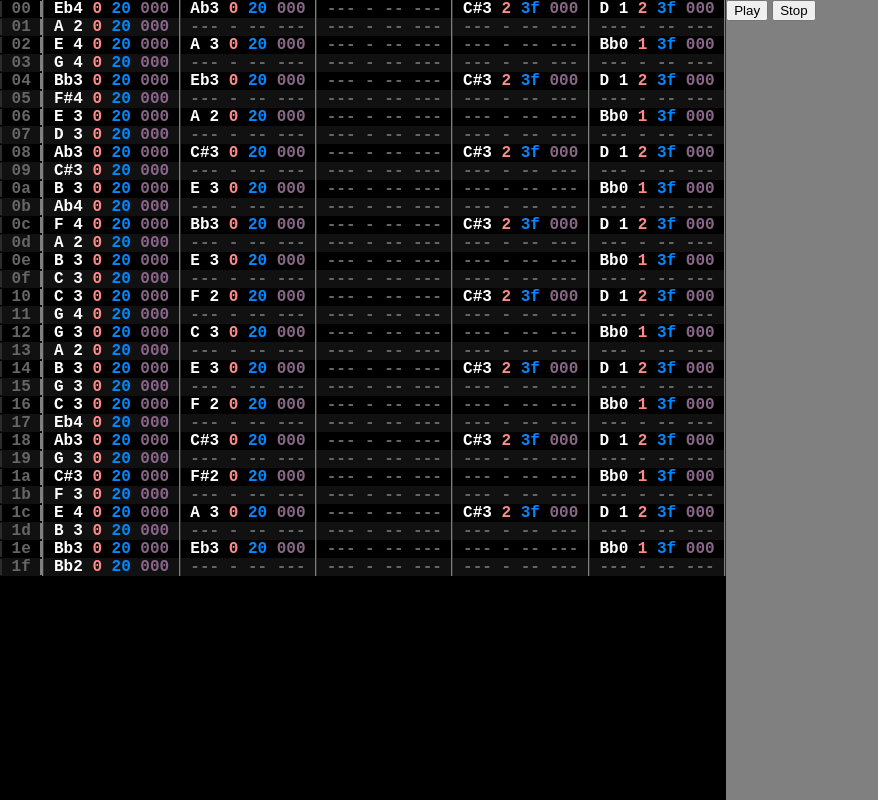
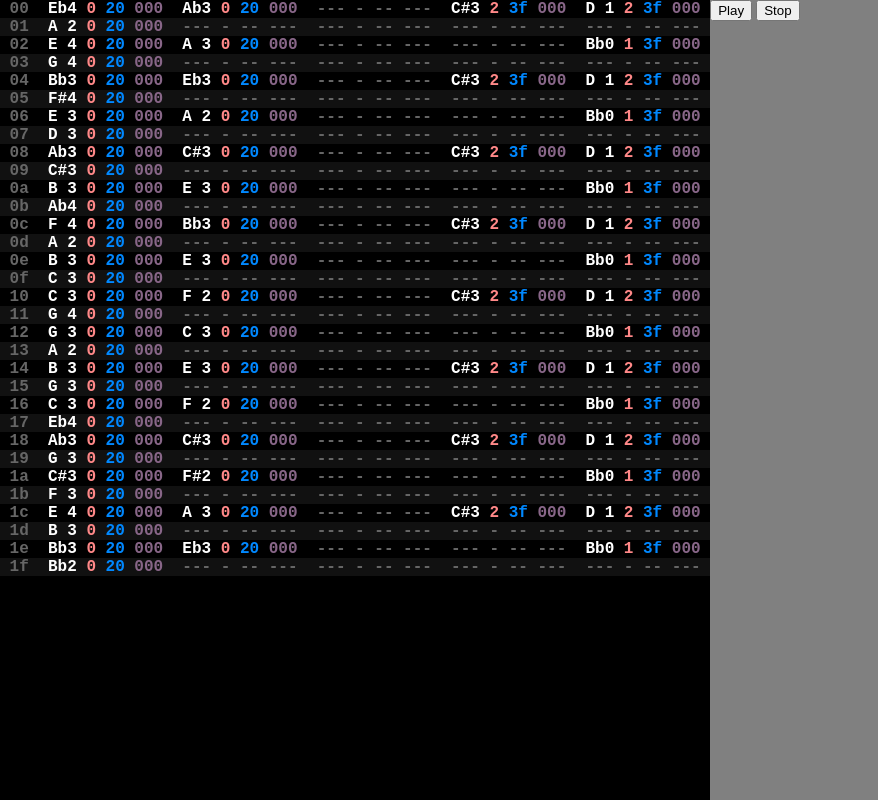
Before and after one commit to jacobabrennan/audio_test, a plain HTML site: page index.html in a window 1280 px wide. Shown: the whole page, without its empty margins (0-878 px from the left). Drawn offline with Linux system fonts and the light colour scheme.

Commit message:
Remove malfunctioning borders

```diff
--- a/style.css
+++ b/style.css
@@ -69,8 +69,6 @@ body {
 }
 .pattern_cell, .pattern_row_indicator, .pattern_header_channel {
     padding: 0ch 1ch;
-    border-right: 2px inset grey;
-    border-left: 2px inset grey;
 }
 .pattern_cell > input {
     border: none;
```
